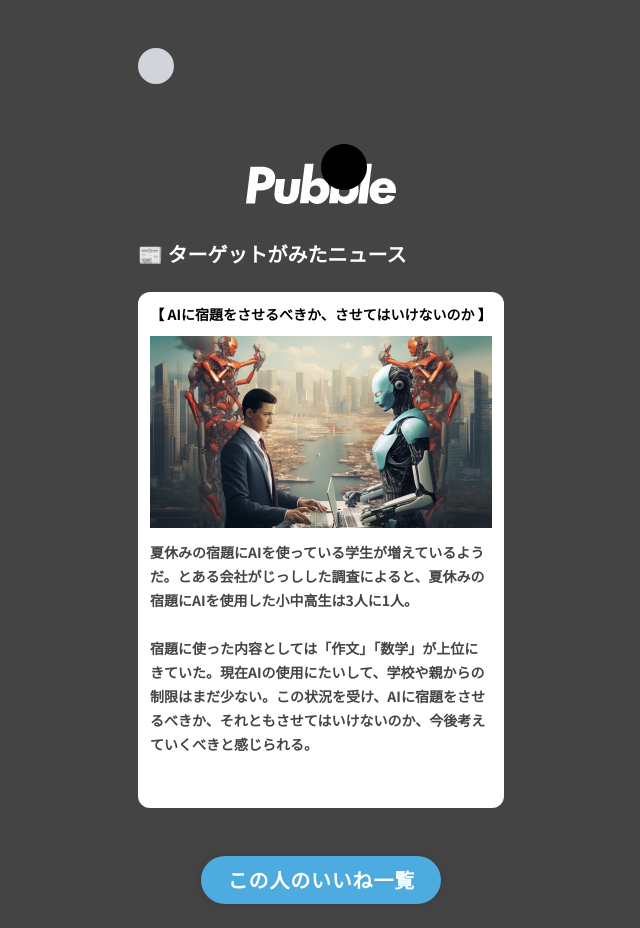
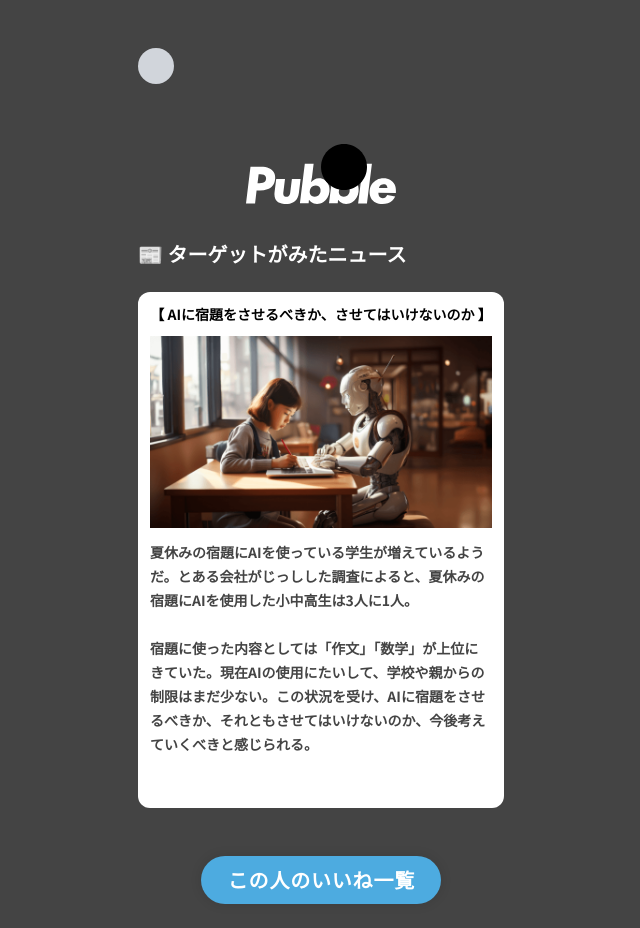
Before and after one commit to optimium20211202/Pubble, a Next.js app: page /game/news in a window 1280 px wide. Shown: the whole page, without its empty margins (331-971 px from the left). Built offline with nearby package versions, Linux system fonts and the light colour scheme.

Commit message:
ニュース画像修正

```diff
--- a/src/app/game/news/page.tsx
+++ b/src/app/game/news/page.tsx
@@ -34,7 +34,7 @@ export default function RecommendationTopicPage({ params }: Props) {
           </div>
           <Image
             className="flex-shrink-0 pt-xs"
-            src="/news2_image_large.png"
+            src="/news4_image.png"
             alt="news image"
             width={342}
             height={192}
--- a/src/topicsForRecomendation.ts
+++ b/src/topicsForRecomendation.ts
@@ -4,7 +4,7 @@ export const topicListForRecomendation: Topic[] = [
   {
     id: 0,
     imagePath: "/news4_image.png",
-    largeImagePath: "/news2_image_large.png",
+    largeImagePath: "/news4_image.png",
     title: "【 AIに宿題をさせるべきか、させてはいけないのか 】",
     text: "夏休みの宿題にAIを使っている学生が増えているようだ。とある会社がじっしした調査によると、夏休みの宿題にAIを使用した小中高生は3人に1人。宿題に使った内容としては「作文」「数学」が上位にきていた。現在AIの使用にたいして、学校や親からの制限はまだ少ない。この状況を受け、AIに宿題をさせるべきか、それともさせてはいけないのか、今後考えていくべきと感じられる。",
     textShort:
```
